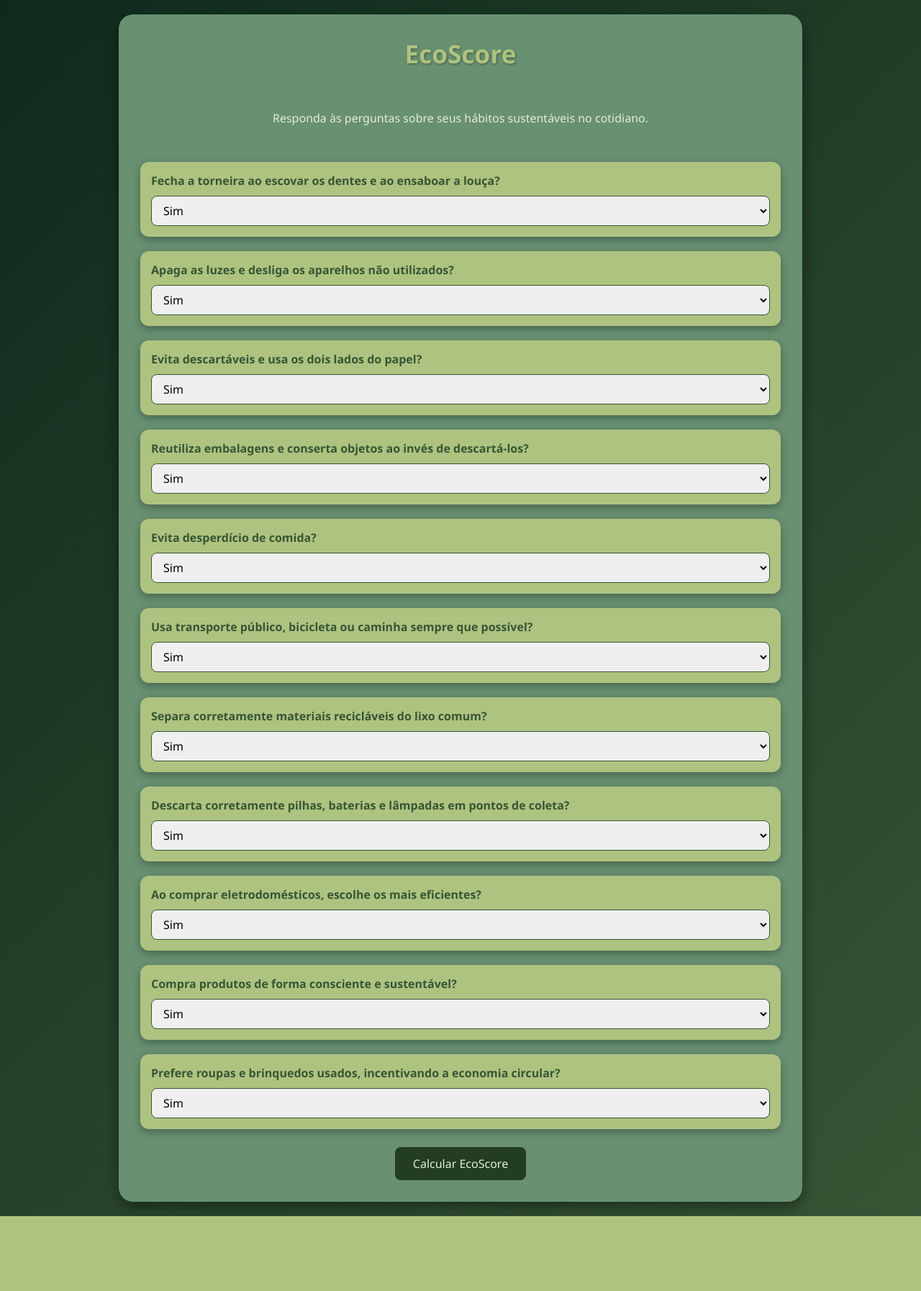
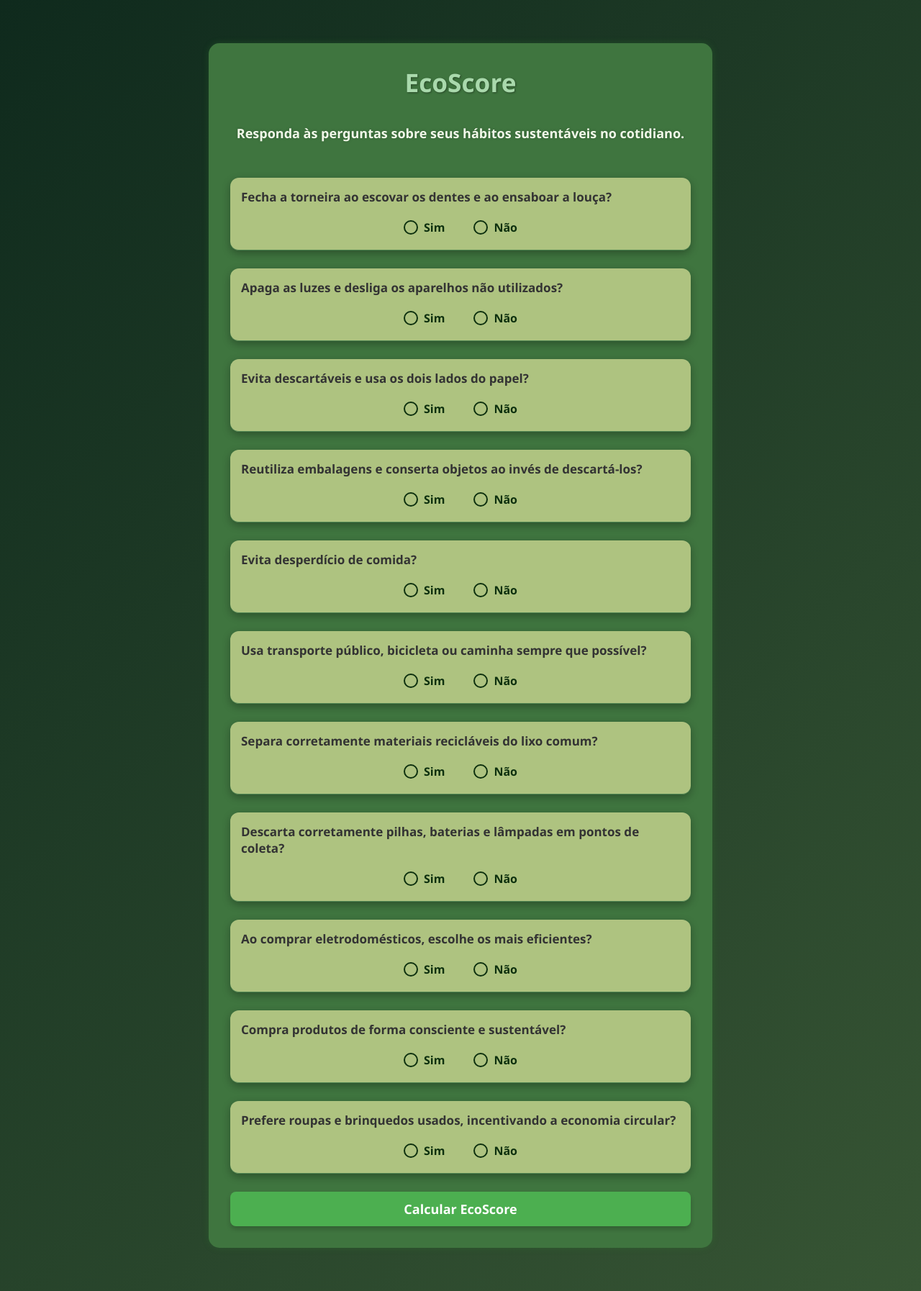
Before and after one commit to Caveir4Lucas/EcoScoreProject, a Flask app: page /score.html in a window 1280 px wide. Shown: the whole page at 72% size. Before the commit the page ends 1690 px from the top, so only its background shows below. Run offline with Flask 3, Linux system fonts and the light colour scheme; the visitor is signed in with stand-in values (Sample User, id 1).

Commit message:
score.html

```diff
--- a/templates/score.html
+++ b/templates/score.html
@@ -7,39 +7,149 @@
       rel="stylesheet"
       href="{{ url_for('static', filename='style.css') }}"
     />
+    <style>
+      .container {
+        color: #a9d9ac;
+        max-width: 700px;
+        margin: 40px auto;
+        background: #3f753f;
+        padding: 30px;
+        border-radius: 15px;
+        box-shadow: 0 0 10px rgba(46, 125, 50, 0.3);
+        font-family: Arial, sans-serif;
+      }
+
+      h1 {
+        text-align: center;
+        color: #a9d9ac;
+        margin-bottom: 10px;
+      }
+
+      .pergunta {
+        margin-bottom: 25px;
+        padding-bottom: 10px;
+        border-bottom: 1px solid #508552;
+      }
+
+      .pergunta label {
+        font-size: 17px;
+        display: block;
+        margin-bottom: 10px;
+        color: #333333;
+      }
+
+      .likert {
+        display: flex;
+        justify-content: center;
+        gap: 40px;
+      }
+
+      .likert label {
+        font-size: 16px;
+        display: flex;
+        align-items: center;
+        gap: 8px;
+        cursor: pointer;
+        color: #0d300e;
+      }
+
+      .likert input[type="radio"] {
+        appearance: none;
+        width: 20px;
+        height: 20px;
+        border: 2px solid #0d300e;
+        border-radius: 50%;
+        transition: all 0.2s ease;
+      }
+
+      .likert input[type="radio"]:checked {
+        background-color: #2e7d32;
+        box-shadow: 0 0 6px #4caf50;
+      }
+
+      button {
+        display: block;
+        width: 100%;
+        padding: 12px;
+        background-color: #4caf50; /* verde vibrante, combina com a paleta */
+        color: white;
+        border: none;
+        border-radius: 8px;
+        font-size: 18px;
+        cursor: pointer;
+        font-weight: 600;
+        box-shadow: 0 4px 6px rgba(0, 0, 0, 0.2); /* destaque sutil */
+        transition: background 0.3s, transform 0.2s;
+      }
+
+      button:hover {
+        background-color: #66bb6a; /* verde mais claro no hover */
+        transform: translateY(-2px); /* efeito de “levitar” */
+      }
+
+      p {
+        text-align: center;
+        color: #f1f8e9; /* verde bem claro, mantendo harmonia */
+        font-size: 18px;
+        font-weight: 600;
+        margin-bottom: 25px;
+        text-shadow: 0 0 4px rgba(0, 0, 0, 0.2); /* leve brilho para destacar */
+      }
+    </style>
   </head>
+
   <body>
     <div class="container">
       <h1>EcoScore</h1>
-      <p style="text-align: center; margin-bottom: 25px">
-        Responda às perguntas sobre seus hábitos sustentáveis no cotidiano.
-      </p>
+      <p>Responda às perguntas sobre seus hábitos sustentáveis no cotidiano.</p>
 
       <form action="/avaliar" method="post">
         <div class="pergunta">
           <label
             >Fecha a torneira ao escovar os dentes e ao ensaboar a louça?</label
           >
-          <select name="economia_agua" required>
-            <option value="sim">Sim</option>
-            <option value="nao">Não</option>
-          </select>
+          <div class="likert">
+            <label
+              ><input type="radio" name="economia_agua" value="sim" required />
+              Sim</label
+            >
+            <label
+              ><input type="radio" name="economia_agua" value="nao" />
+              Não</label
+            >
+          </div>
         </div>
 
         <div class="pergunta">
           <label>Apaga as luzes e desliga os aparelhos não utilizados?</label>
-          <select name="consumo_energia" required>
-            <option value="sim">Sim</option>
-            <option value="nao">Não</option>
-          </select>
+          <div class="likert">
+            <label
+              ><input
+                type="radio"
+                name="consumo_energia"
+                value="sim"
+                required
+              />
+              Sim</label
+            >
+            <label
+              ><input type="radio" name="consumo_energia" value="nao" />
+              Não</label
+            >
+          </div>
         </div>
 
         <div class="pergunta">
           <label>Evita descartáveis e usa os dois lados do papel?</label>
-          <select name="reducao_lixo" required>
-            <option value="sim">Sim</option>
-            <option value="nao">Não</option>
-          </select>
+          <div class="likert">
+            <label
+              ><input type="radio" name="reducao_lixo" value="sim" required />
+              Sim</label
+            >
+            <label
+              ><input type="radio" name="reducao_lixo" value="nao" /> Não</label
+            >
+          </div>
         </div>
 
         <div class="pergunta">
@@ -47,18 +157,34 @@
             >Reutiliza embalagens e conserta objetos ao invés de
             descartá-los?</label
           >
-          <select name="reutilizacao" required>
-            <option value="sim">Sim</option>
-            <option value="nao">Não</option>
-          </select>
+          <div class="likert">
+            <label
+              ><input type="radio" name="reutilizacao" value="sim" required />
+              Sim</label
+            >
+            <label
+              ><input type="radio" name="reutilizacao" value="nao" /> Não</label
+            >
+          </div>
         </div>
 
         <div class="pergunta">
           <label>Evita desperdício de comida?</label>
-          <select name="alimentacao_sustentavel" required>
-            <option value="sim">Sim</option>
-            <option value="nao">Não</option>
-          </select>
+          <div class="likert">
+            <label
+              ><input
+                type="radio"
+                name="alimentacao_sustentavel"
+                value="sim"
+                required
+              />
+              Sim</label
+            >
+            <label
+              ><input type="radio" name="alimentacao_sustentavel" value="nao" />
+              Não</label
+            >
+          </div>
         </div>
 
         <div class="pergunta">
@@ -66,20 +192,30 @@
             >Usa transporte público, bicicleta ou caminha sempre que
             possível?</label
           >
-          <select name="transporte" required>
-            <option value="sim">Sim</option>
-            <option value="nao">Não</option>
-          </select>
+          <div class="likert">
+            <label
+              ><input type="radio" name="transporte" value="sim" required />
+              Sim</label
+            >
+            <label
+              ><input type="radio" name="transporte" value="nao" /> Não</label
+            >
+          </div>
         </div>
 
         <div class="pergunta">
           <label
             >Separa corretamente materiais recicláveis do lixo comum?</label
           >
-          <select name="separar_lixo" required>
-            <option value="sim">Sim</option>
-            <option value="nao">Não</option>
-          </select>
+          <div class="likert">
+            <label
+              ><input type="radio" name="separar_lixo" value="sim" required />
+              Sim</label
+            >
+            <label
+              ><input type="radio" name="separar_lixo" value="nao" /> Não</label
+            >
+          </div>
         </div>
 
         <div class="pergunta">
@@ -87,28 +223,61 @@
             >Descarta corretamente pilhas, baterias e lâmpadas em pontos de
             coleta?</label
           >
-          <select name="descarte_correto" required>
-            <option value="sim">Sim</option>
-            <option value="nao">Não</option>
-          </select>
+          <div class="likert">
+            <label
+              ><input
+                type="radio"
+                name="descarte_correto"
+                value="sim"
+                required
+              />
+              Sim</label
+            >
+            <label
+              ><input type="radio" name="descarte_correto" value="nao" />
+              Não</label
+            >
+          </div>
         </div>
 
         <div class="pergunta">
           <label
             >Ao comprar eletrodomésticos, escolhe os mais eficientes?</label
           >
-          <select name="escolhas_inteligentes" required>
-            <option value="sim">Sim</option>
-            <option value="nao">Não</option>
-          </select>
+          <div class="likert">
+            <label
+              ><input
+                type="radio"
+                name="escolhas_inteligentes"
+                value="sim"
+                required
+              />
+              Sim</label
+            >
+            <label
+              ><input type="radio" name="escolhas_inteligentes" value="nao" />
+              Não</label
+            >
+          </div>
         </div>
 
         <div class="pergunta">
           <label>Compra produtos de forma consciente e sustentável?</label>
-          <select name="consumo_consciente" required>
-            <option value="sim">Sim</option>
-            <option value="nao">Não</option>
-          </select>
+          <div class="likert">
+            <label
+              ><input
+                type="radio"
+                name="consumo_consciente"
+                value="sim"
+                required
+              />
+              Sim</label
+            >
+            <label
+              ><input type="radio" name="consumo_consciente" value="nao" />
+              Não</label
+            >
+          </div>
         </div>
 
         <div class="pergunta">
@@ -116,10 +285,21 @@
             >Prefere roupas e brinquedos usados, incentivando a economia
             circular?</label
           >
-          <select name="valorize_existente" required>
-            <option value="sim">Sim</option>
-            <option value="nao">Não</option>
-          </select>
+          <div class="likert">
+            <label
+              ><input
+                type="radio"
+                name="valorize_existente"
+                value="sim"
+                required
+              />
+              Sim</label
+            >
+            <label
+              ><input type="radio" name="valorize_existente" value="nao" />
+              Não</label
+            >
+          </div>
         </div>
 
         <button type="submit">Calcular EcoScore</button>
```
